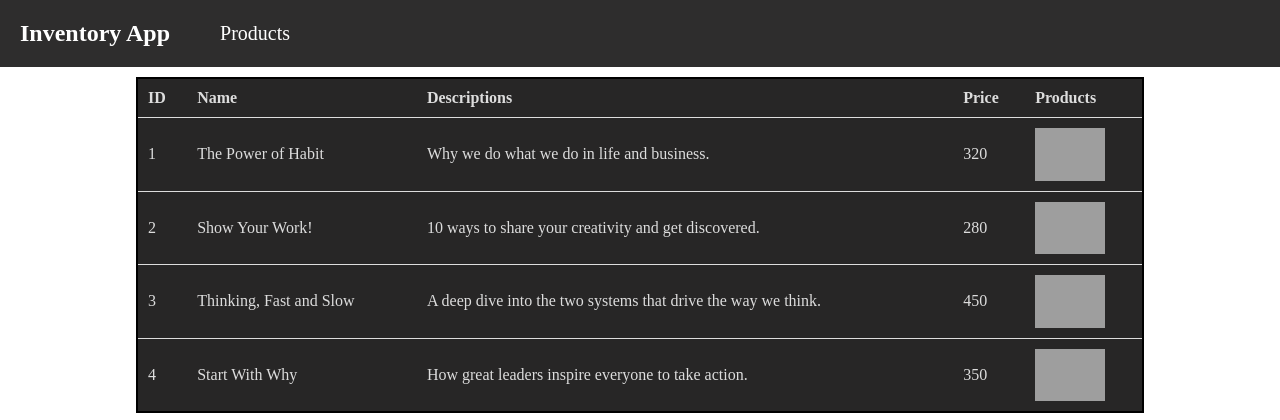
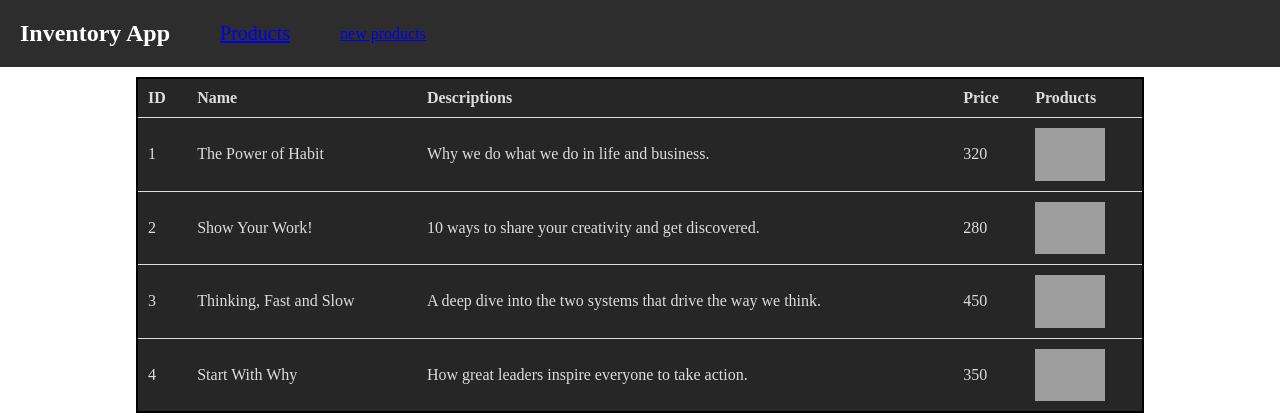
Before and after one commit to Abhinav7972/inventory_management_app_mvc, a Node server app: page / in a window 1280 px wide. Shown: the top 420 px of the page. Run offline with Node 20, Linux system fonts and the light colour scheme; some libraries are stand-ins or nearby versions; grey boxes are pictures that could not be loaded.

Commit message:
refactor navbar to UI to show links

```diff
--- a/src/views/layout.ejs
+++ b/src/views/layout.ejs
@@ -11,7 +11,8 @@
  <div class="nav">
  <ul>
     <li><h1>Inventory App</h1></li>
-    <li id="pageName">Products</li>
+    <li id="pageName"><a href="/">Products</a></li>
+    <li><a href="/new">new products</a></li>
  </ul>
  </div>
 </nav>
```
